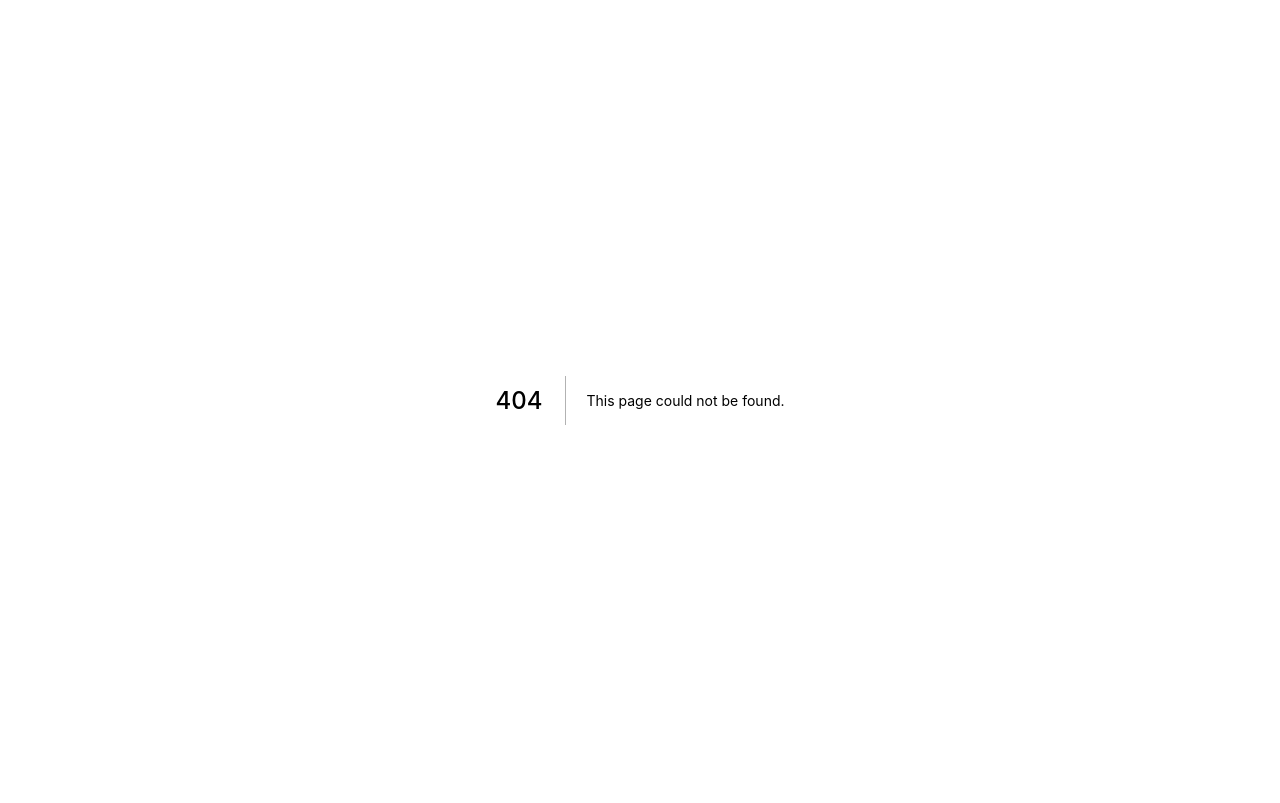
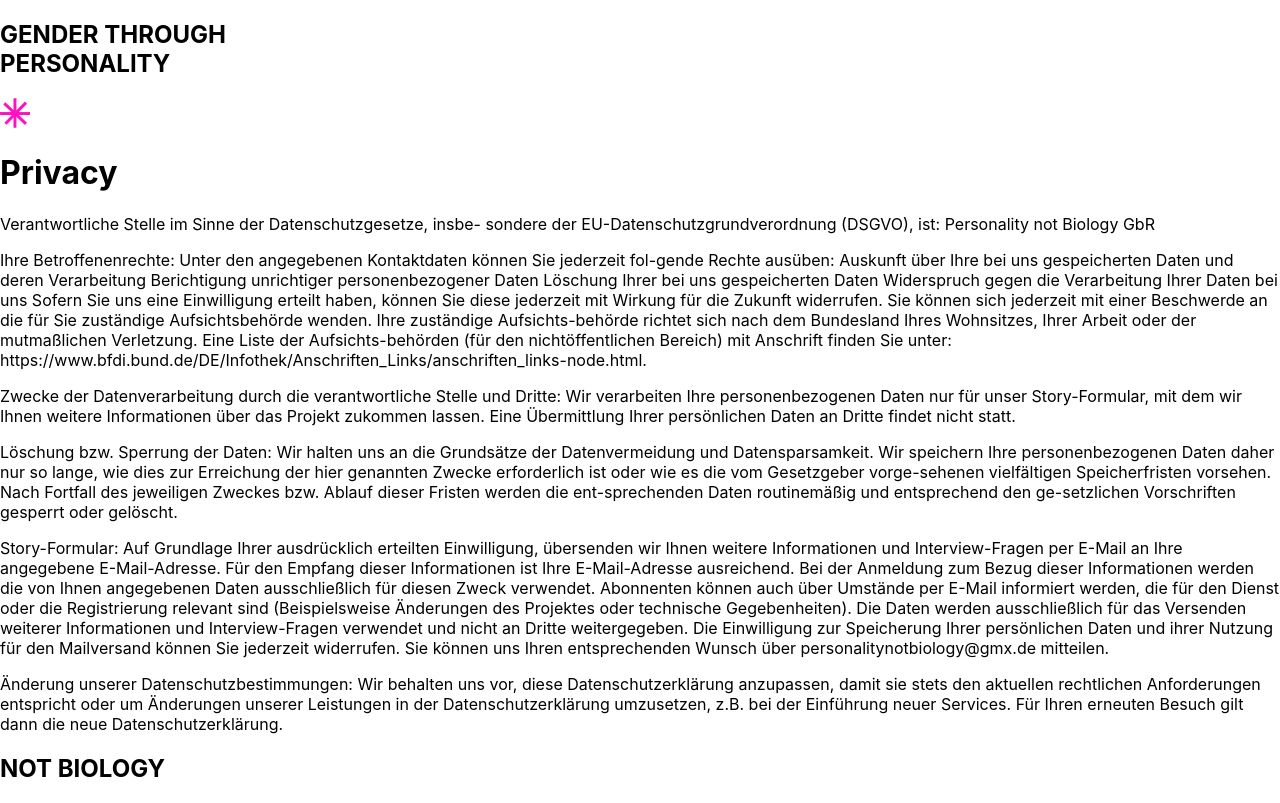
Before and after one commit to JulianBlohm/pnb, a Next.js app: page /privacy in a window 1280 px wide. Before the commit this address had no page. Built offline with nearby package versions, Linux system fonts and the light colour scheme.

Commit message:
Create privacy page

```diff
--- /dev/null
+++ b/pages/privacy.js
@@ -0,0 +1,113 @@
+import styles from '../styles/Stories.module.css'
+import Link from 'next/link'
+import Image from 'next/image'
+
+export default function Stories() {
+    return (
+        <div className={styles.container}>
+            <header>
+                <h2>
+                    GENDER THROUGH <br /> PERSONALITY
+                </h2>
+                <Link href="/navigation">
+                    <Image
+                        className={styles.star}
+                        src="/star.svg"
+                        alt=""
+                        width={30.58}
+                        height={30.07}
+                    />
+                </Link>
+            </header>
+
+            <main className={styles.main}>
+                <h1>Privacy</h1>
+                <article>
+                    <p>
+                        Verantwortliche Stelle im Sinne der Datenschutzgesetze,
+                        insbe- sondere der EU-Datenschutzgrundverordnung
+                        (DSGVO), ist: Personality not Biology GbR
+                    </p>
+
+                    <p>
+                        {' '}
+                        Ihre Betroffenenrechte: Unter den angegebenen
+                        Kontaktdaten können Sie jederzeit fol-gende Rechte
+                        ausüben: Auskunft über Ihre bei uns gespeicherten Daten
+                        und deren Verarbeitung Berichtigung unrichtiger
+                        personenbezogener Daten Löschung Ihrer bei uns
+                        gespeicherten Daten Widerspruch gegen die Verarbeitung
+                        Ihrer Daten bei uns Sofern Sie uns eine Einwilligung
+                        erteilt haben, können Sie diese jederzeit mit Wirkung
+                        für die Zukunft widerrufen. Sie können sich jederzeit
+                        mit einer Beschwerde an die für Sie zuständige
+                        Aufsichtsbehörde wenden. Ihre zuständige
+                        Aufsichts-behörde richtet sich nach dem Bundesland Ihres
+                        Wohnsitzes, Ihrer Arbeit oder der mutmaßlichen
+                        Verletzung. Eine Liste der Aufsichts-behörden (für den
+                        nichtöffentlichen Bereich) mit Anschrift finden Sie
+                        unter:
+                        https://www.bfdi.bund.de/DE/Infothek/Anschriften_Links/anschriften_links-node.html.
+                    </p>
+
+                    <p>
+                        Zwecke der Datenverarbeitung durch die verantwortliche
+                        Stelle und Dritte: Wir verarbeiten Ihre
+                        personenbezogenen Daten nur für unser Story-Formular,
+                        mit dem wir Ihnen weitere Informationen über das Projekt
+                        zukommen lassen. Eine Übermittlung Ihrer persönlichen
+                        Daten an Dritte findet nicht statt.
+                    </p>
+
+                    <p>
+                        Löschung bzw. Sperrung der Daten: Wir halten uns an die
+                        Grundsätze der Datenvermeidung und Datensparsamkeit. Wir
+                        speichern Ihre personenbezogenen Daten daher nur so
+                        lange, wie dies zur Erreichung der hier genannten Zwecke
+                        erforderlich ist oder wie es die vom Gesetzgeber
+                        vorge-sehenen vielfältigen Speicherfristen vorsehen.
+                        Nach Fortfall des jeweiligen Zweckes bzw. Ablauf dieser
+                        Fristen werden die ent-sprechenden Daten routinemäßig
+                        und entsprechend den ge-setzlichen Vorschriften gesperrt
+                        oder gelöscht.
+                    </p>
+
+                    <p>
+                        Story-Formular: Auf Grundlage Ihrer ausdrücklich
+                        erteilten Einwilligung, übersenden wir Ihnen weitere
+                        Informationen und Interview-Fragen per E-Mail an Ihre
+                        angegebene E-Mail-Adresse. Für den Empfang dieser
+                        Informationen ist Ihre E-Mail-Adresse ausreichend. Bei
+                        der Anmeldung zum Bezug dieser Informationen werden die
+                        von Ihnen angegebenen Daten ausschließlich für diesen
+                        Zweck verwendet. Abonnenten können auch über Umstände
+                        per E-Mail informiert werden, die für den Dienst oder
+                        die Registrierung relevant sind (Beispielsweise
+                        Änderungen des Projektes oder technische Gegebenheiten).
+                        Die Daten werden ausschließlich für das Versenden
+                        weiterer Informationen und Interview-Fragen verwendet
+                        und nicht an Dritte weitergegeben. Die Einwilligung zur
+                        Speicherung Ihrer persönlichen Daten und ihrer Nutzung
+                        für den Mailversand können Sie jederzeit widerrufen. Sie
+                        können uns Ihren entsprechenden Wunsch über
+                        personalitynotbiology@gmx.de mitteilen.
+                    </p>
+
+                    <p>
+                        Änderung unserer Datenschutzbestimmungen: Wir behalten
+                        uns vor, diese Datenschutzerklärung anzupassen, damit
+                        sie stets den aktuellen rechtlichen Anforderungen
+                        entspricht oder um Änderungen unserer Leistungen in der
+                        Datenschutzerklärung umzusetzen, z.B. bei der Einführung
+                        neuer Services. Für Ihren erneuten Besuch gilt dann die
+                        neue Datenschutzerklärung.
+                    </p>
+                </article>
+            </main>
+
+            <footer className={styles.footer}>
+                <h2>NOT BIOLOGY</h2>
+            </footer>
+        </div>
+    )
+}
```
Also changed, not shown: pages/imprint.js (added).
